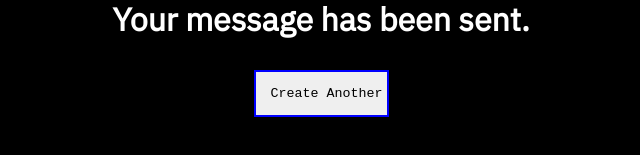
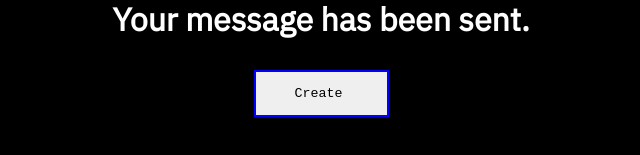
Before and after one commit to jamescapps/cipher_project, a React (Create React App) app in the folder client/: page /thankyou in a window 1280 px wide. Shown: the part 223-378 px from the top of the page, without its empty margins (327-967 px from the left). Built offline with nearby package versions, Linux system fonts and the light colour scheme.

Commit message:
Changed create box.

```diff
--- a/client/src/components/thank_you.component.js
+++ b/client/src/components/thank_you.component.js
@@ -9,7 +9,7 @@ const ThankYou = () => {
                 <form action="/create">
                     <input
                     type = "submit"
-                    value = "Create Another"
+                    value = "Create"
                     />
                 </form>
             </div>
```
